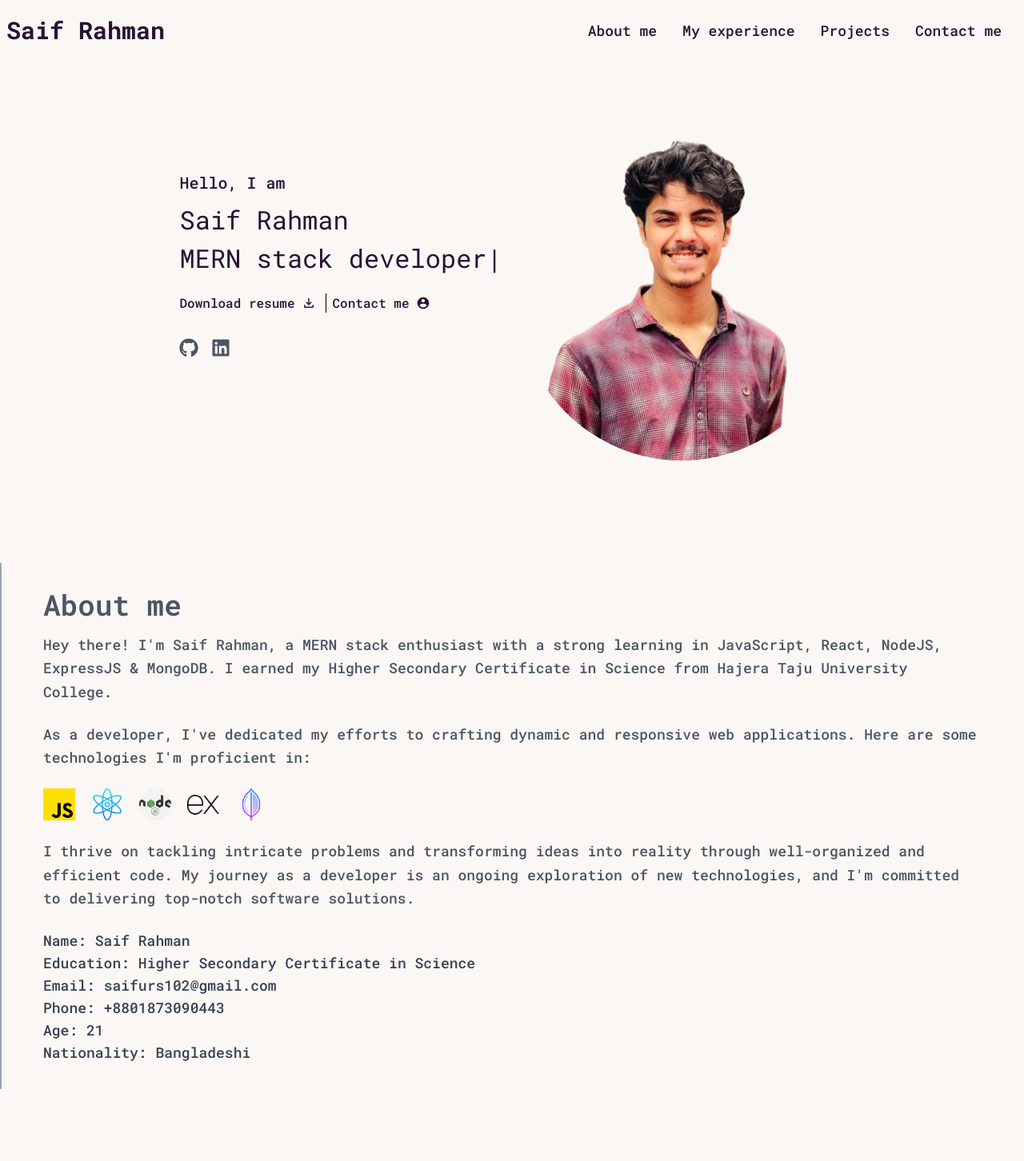
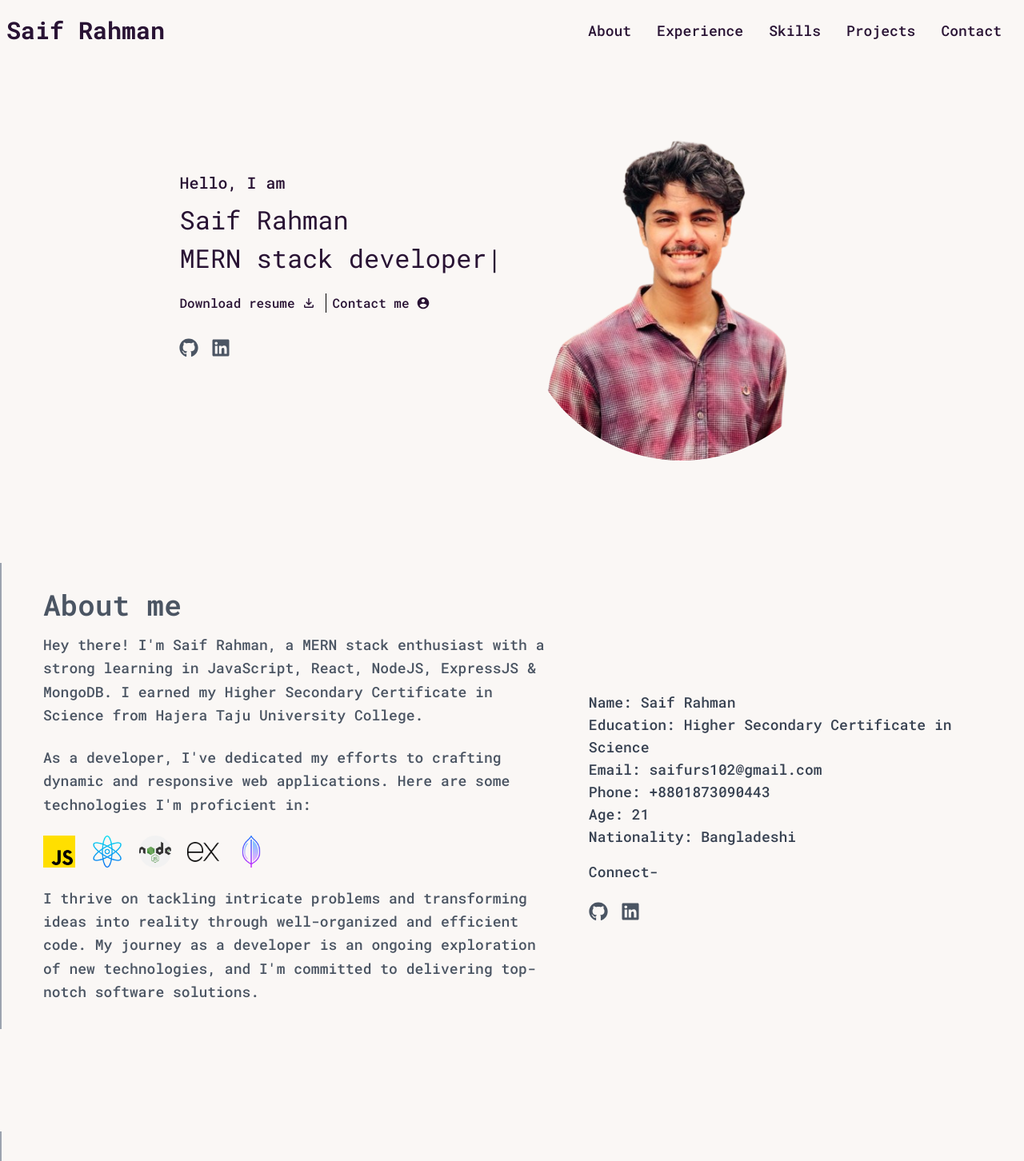
Before and after one commit to Saif-Rahman-801/Portfolio-main, a React (Vite) app: page / in a window 1280 px wide. Shown: the top 1452 px of the page at 80% size. Built offline with nearby package versions, Linux system fonts and the light colour scheme.

Commit message:
about section edited

```diff
--- a/src/Components/MainContent/About/AboutMe.jsx
+++ b/src/Components/MainContent/About/AboutMe.jsx
@@ -6,6 +6,7 @@ import react from "../../../assets/atom.png";
 import nodeJS from "../../../assets/nodejs.png";
 import expressJs from "../../../assets/icons8-express-js-50.png";
 import mongoDb from "../../../assets/icons8-mongo-db-64.png";
+import { FaGithub, FaLinkedin } from "react-icons/fa";
 
 const AboutMe = () => {
   useEffect(() => {
@@ -23,20 +24,21 @@ const AboutMe = () => {
   return (
     <div
       data-aos="fade-up"
-      className="flex flex-col md:flex-row items-center p-8 font-medium border-l-2 border-gray-400"
+      className="flex flex-col md:flex-row items-center p-2 md:p-8 font-medium border-l-2 border-gray-400"
     >
       {/* About Me Content */}
-      <div className="text-gray-600 px-5">
+      <div className="text-gray-600 px-2 md:px-5 flex flex-col md:flex-row items-center gap-10">
+        <div className="w-auto md:w-[60%]">
           <h2 className="text-4xl font-semibold mb-4">{`About me`}</h2>
           <p className="text-lg leading-relaxed mb-6">
             Hey there! I'm {fullName}, a MERN stack enthusiast with a strong
-          learning in JavaScript, React, NodeJS, ExpressJS & MongoDB. I earned my {education} from
-          Hajera Taju University College.
+            learning in JavaScript, React, NodeJS, ExpressJS & MongoDB. I earned
+            my {education} from Hajera Taju University College.
           </p>
           <p className="text-lg leading-relaxed mb-6">
             As a developer, I've dedicated my efforts to crafting dynamic and
-          responsive web applications. Here are some technologies I'm proficient
-          in:
+            responsive web applications. Here are some technologies I'm
+            proficient in:
           </p>
           <div className="flex gap-5 mb-6">
             <img src={JS} alt="JavaScript" className="w-10 h-10" />
@@ -51,6 +53,7 @@ const AboutMe = () => {
             developer is an ongoing exploration of new technologies, and I'm
             committed to delivering top-notch software solutions.
           </p>
+        </div>
 
         {/* Additional Information */}
         <div className="mt-6 text-gray-700">
@@ -60,6 +63,30 @@ const AboutMe = () => {
           <p className="text-lg">Phone: {phone}</p>
           <p className="text-lg">Age: {age}</p>
           <p className="text-lg">Nationality: {nationality}</p>
+          <div className="text-gray-700 mt-4">
+          <p className="text-lg">Connect- </p>
+            <div className="mt-6 flex items-center">
+              {/* GitHub Icon */}
+              <a
+                href="https://github.com/Saif-Rahman-801"
+                target="_blank"
+                rel="noopener noreferrer"
+                className="text-gray-600 hover:text-gray-800 transition duration-300"
+              >
+                <FaGithub className="text-2xl" />
+              </a>
+
+              {/* LinkedIn Icon */}
+              <a
+                href="https://www.linkedin.com/in/saif-rahman-72a659290"
+                target="_blank"
+                rel="noopener noreferrer"
+                className="text-gray-600 hover:text-gray-800 transition duration-300"
+              >
+                <FaLinkedin className="text-2xl ml-4" />
+              </a>
+            </div>
+          </div>
         </div>
       </div>
     </div>
--- a/src/Components/Navbar/Navbar.jsx
+++ b/src/Components/Navbar/Navbar.jsx
@@ -4,12 +4,17 @@ const Navbar = () => {
     <>
       <li>
         <a className="font-medium text-lg">
-         About me
+         About
         </a>
       </li>
       <li>
         <a className="font-medium text-lg">
-         My experience
+         Experience
+        </a>
+      </li>
+      <li>
+        <a className="font-medium text-lg">
+         Skills
         </a>
       </li>
       <li>
@@ -19,7 +24,7 @@ const Navbar = () => {
       </li>
       <li>
         <a className="font-medium text-lg">
-         Contact me
+         Contact
         </a>
       </li>
     </>
```
Lines whose indentation alone changed are shown as unchanged.
